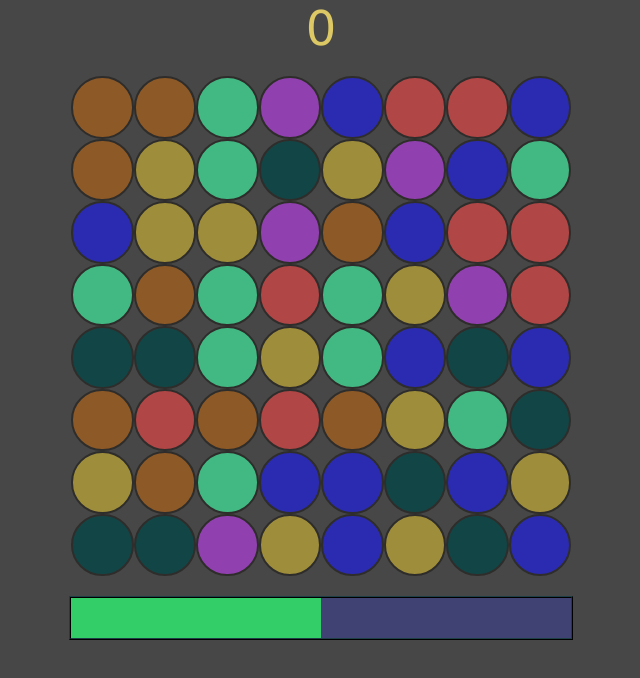
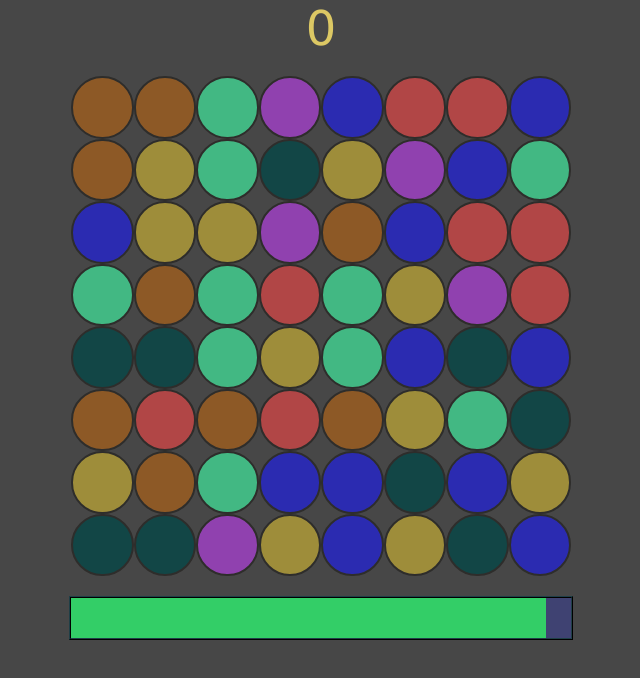
Before and after one commit to JohanPeper/three-in-a-row, a plain HTML site: page index.html in a window 1280 px wide. Shown: the whole page, without its empty margins (319-959 px from the left). Drawn offline with Linux system fonts and the light colour scheme.

Commit message:
fix: change HP Div, add HP damage and heal;

```diff
--- /dev/null
+++ b/HealthPoint.js
@@ -0,0 +1,25 @@
+export class HealthPoint {
+    currentHP = 100;
+
+    constructor(params) {
+        this.healthPointBG = document.createElement('div');
+        this.healthPointBG.classList.add('healthPointBG');
+        document.body.append(this.healthPointBG);
+        this.healthPoint = document.createElement('div');
+        this.healthPoint.classList.add('healthPoint');
+        document.querySelector('.healthPointBG').append(this.healthPoint);
+
+    }
+
+    healthPointDamage(amount) {
+        this.currentHP -= amount;
+        if (this.currentHP < 0) { this.currentHP = 0 };
+        this.healthPoint.style.setProperty('--amount', `${this.currentHP}%`);
+    }
+
+    healthPointHeal(amount) {
+        this.currentHP += amount;
+        if (this.currentHP > 100) { this.currentHP = 100 };
+        this.healthPoint.style.setProperty('--amount', `${this.currentHP}%`);
+    }
+}
--- a/index.html
+++ b/index.html
@@ -12,7 +12,6 @@
 <body>
     <div class="score">0</div>
     <div class="wrap"></div>
-    <div class="healthPoint"></div>
 </body>
 
 </html>
--- a/match-three.js
+++ b/match-three.js
@@ -1,7 +1,8 @@
 import { Game } from "./game.js";
 import { Grid } from "./grid.js";
+import { HealthPoint } from "./HealthPoint.js";
 
-//логика игры и логика рисования плиточек
+//логика игры, логика рисования плиточек и здоровья
 
 export class MatchThree {
     wrap = document.querySelector('.wrap');
@@ -9,6 +10,8 @@ export class MatchThree {
     constructor(rowsCount, columnCount, titleCount) {
         this.game = new Game(rowsCount, columnCount, titleCount);
         this.grid = new Grid(this.wrap, this.game.matrix);
+        this.healthPoint = new HealthPoint;
+        this.healthPoint.healthPointDamage(5);
         this.wrap.addEventListener('swap', event => {
             const firstElementPosition = event.detail.firstElementPosition;
             const secondElementPosition = event.detail.secondElementPosition;
--- a/style.css
+++ b/style.css
@@ -101,22 +101,23 @@ body {
 }
 
 .healthPoint{
+    --amount: 100%;
+    position: absolute;
+    top: 0;
+    right: calc(100% - var(--amount));
+    width: var(--amount);
+    height: 100%;
+    background-color: rgb(51, 206, 103);
+}
+
+.healthPointBG {
     margin-top: 20px;
     position: relative;
+    height: 5vmin;
     width: 90vmin;
-    height: 5vmin;
+    width: 90vmin;
     max-width: 500px;
     max-height: 50px;
-    background-color: rgb(51, 206, 103);
+    background-color: rgb(63, 66, 114);
     border:  ridge #1f3f47 2px ;
-}
-
-.healthPoint::after {
-    content: '';
-    position: absolute;
-    top: 0;
-    left: 50%;
-    width: 50%;
-    height: 100%;
-    background-color: rgb(63, 66, 114);
   }
```
